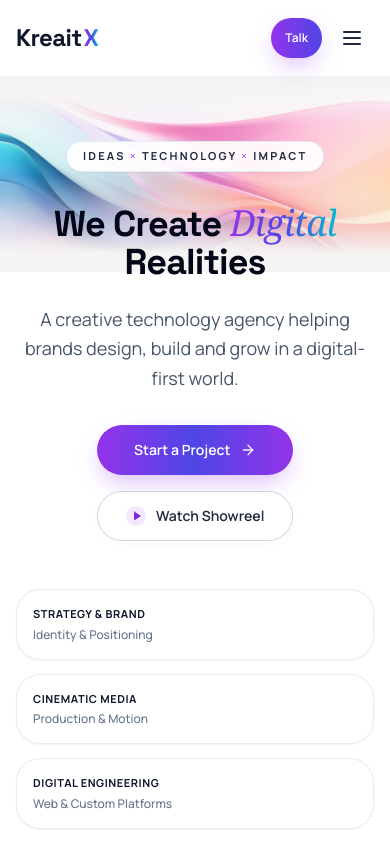
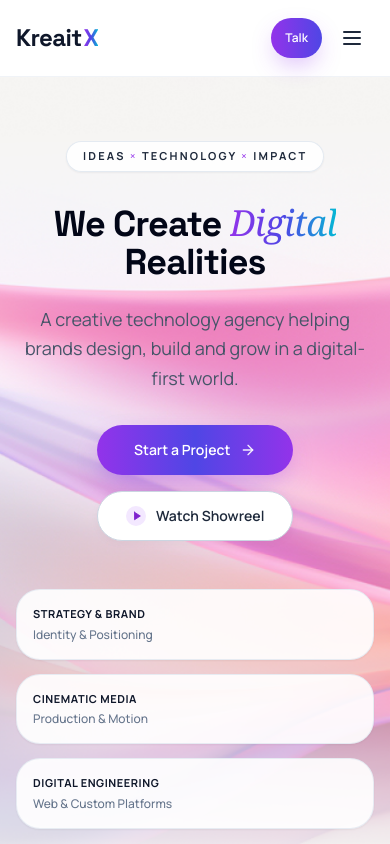
Before and after one commit to FaizaSami0007/KreaitX_By_Faiza, a Next.js app: page / in a window 390 px wide. Shown: the top 844 px of the page. Built offline with nearby package versions, Linux system fonts and the light colour scheme.

Commit message:
feat: enhance Hero section background responsiveness across all device viewports

```diff
--- a/components/sections/Hero.tsx
+++ b/components/sections/Hero.tsx
@@ -36,19 +36,26 @@ export const Hero: React.FC = () => {
   return (
     <section className="relative overflow-hidden bg-white text-slate-900 pt-16 pb-24 sm:pt-20 sm:pb-32">
       {/* ------------------------------------------------------------- */}
-      {/* AUTHENTIC SOFTY FLOWING 3D SILK GRADIENT RIBBON BACKDROP      */}
+      {/* AUTHENTIC FLOWING 3D SILK GRADIENT RIBBON BACKDROP            */}
       {/* ------------------------------------------------------------- */}
-      <div className="absolute top-0 left-0 right-0 h-[1050px] pointer-events-none select-none overflow-hidden z-0">
-        <div className="relative w-full h-full">
+      <div className="absolute inset-0 pointer-events-none select-none overflow-hidden z-0">
+        {/* Ambient Top Glow Layer */}
+        <div className="absolute inset-0 bg-[radial-gradient(ellipse_80%_60%_at_50%_-10%,rgba(168,85,247,0.14),rgba(255,255,255,0)_70%)]" />
+
+        {/* Responsive Background Image Container */}
+        <div className="relative w-full h-full min-h-[600px] sm:min-h-[750px] lg:min-h-[900px]">
           <Image
             src="/images/71-home-light-1-background-10.png"
-            alt="Softy Solutions Fluid Silk Ribbon"
+            alt="KreaitX Fluid Silk Ribbon Background"
             fill
             priority
             sizes="100vw"
-            className="object-contain object-top lg:object-cover select-none opacity-95"
+            className="object-cover object-top sm:object-[center_top] select-none opacity-95"
           />
         </div>
+
+        {/* Seamless bottom fade into next section */}
+        <div className="absolute inset-x-0 bottom-0 h-32 sm:h-44 bg-gradient-to-t from-white via-white/80 to-transparent pointer-events-none" />
       </div>
 
       <Container size="default" className="relative z-10 w-full">
```
